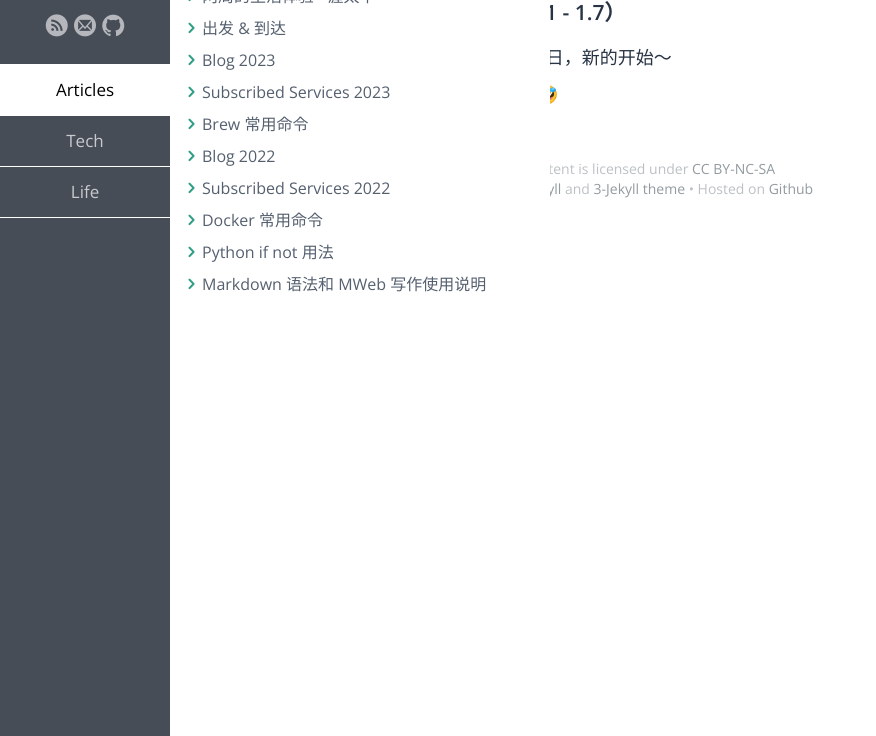
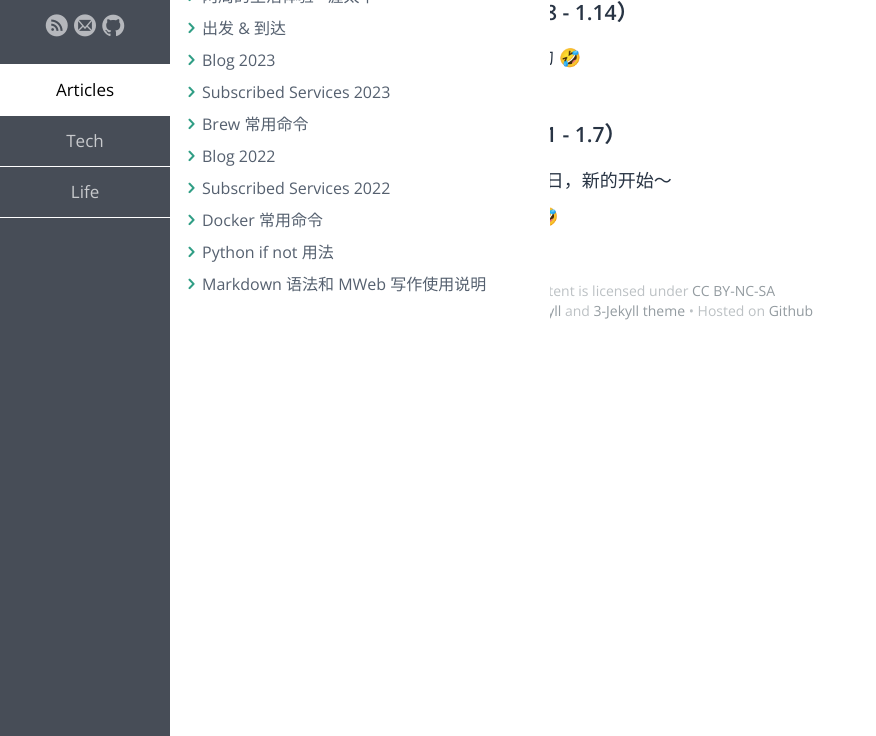
Before and after one commit to samxupeiran/samxupeiran.github.io, a Jekyll site: the page built from _posts/life/2024-01-02-my-blog.md, in a window 1280 px wide, cut to the strip 164-900 px from the top of the page. Shown: the whole strip, without its empty margins (0-876 px from the left). Built offline with Jekyll 4.4.1, drawn with Linux system fonts in a browser that asks for light colours; some web fonts are replaced.

Commit message:
feat: add weekly blog 1.8

```diff
--- a/_posts/life/2024-01-02-my-blog.md
+++ b/_posts/life/2024-01-02-my-blog.md
@@ -6,6 +6,9 @@ tags: Blog
 ---
 
 
+- ### 2024 年 1 月 第 2 周（1.8 - 1.14）
+     - 1.8 周一，还是比较忙碌的 🤣
+
 - ### 2024 年 1 月 第 1 周（1.1 - 1.7）
      - 1.2 2024 年的第一个工作日，新的开始～
      - 1.5 最近有点忙工作了，🤣
```
